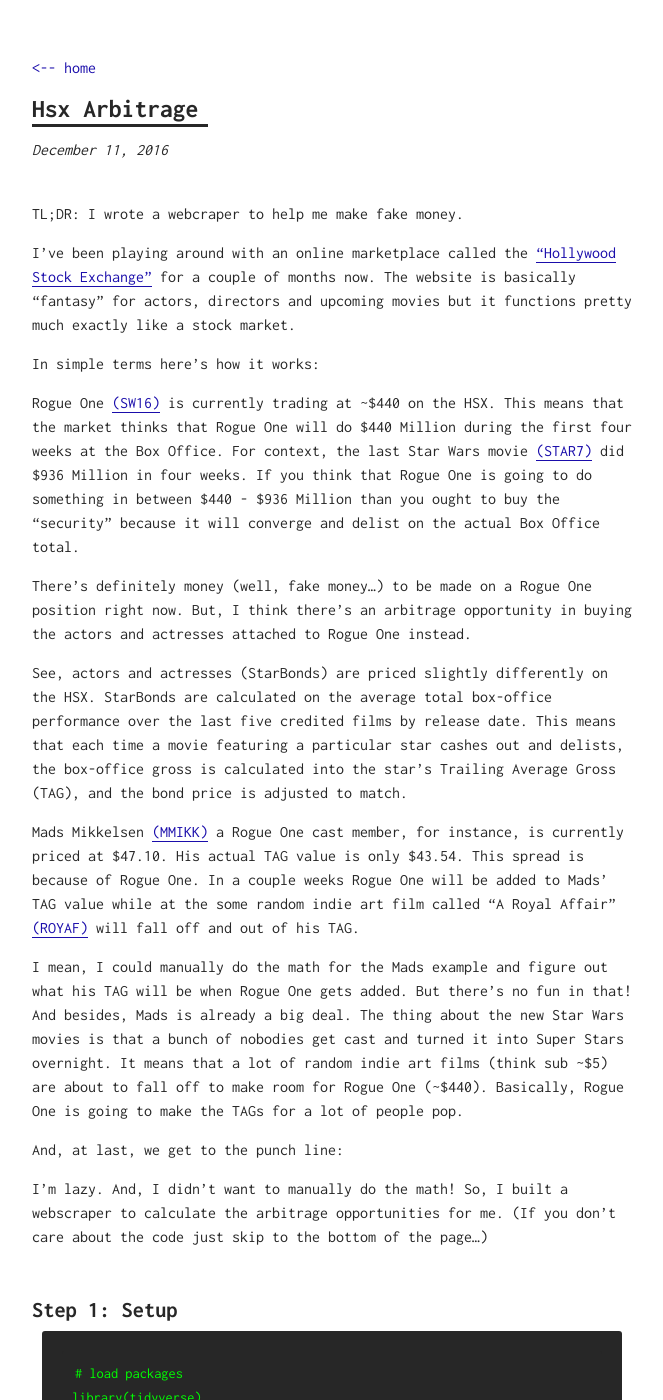
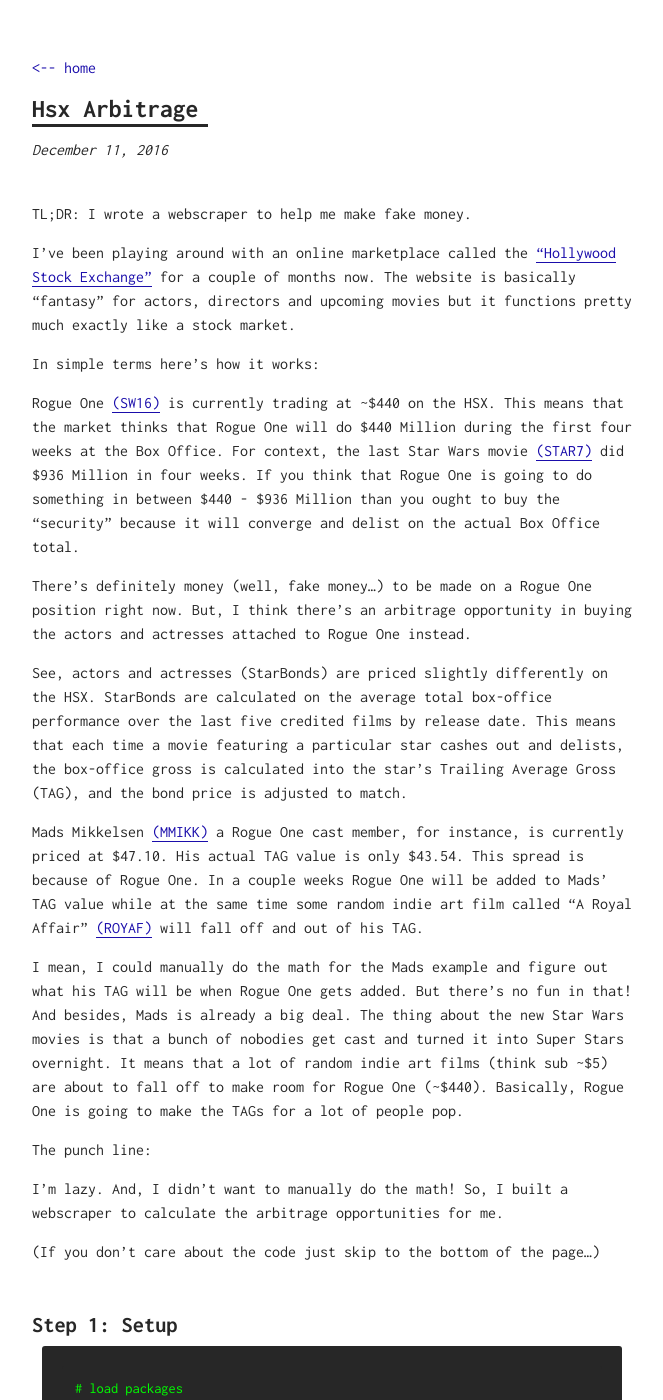
Before and after one commit to maxhumber/maxhumber.com, a Jekyll site: the page built from _posts/2016-12-11-HSX-arbitrage.md, in a window 1280 px wide and 1400 px high. Shown: the whole window, without its empty margins (308-971 px from the left). Built offline with Jekyll 4.4.1, drawn with Linux system fonts in a browser that asks for light colours; our own code applies the rules of GitHub Pages for plain Markdown files.

Commit message:
Spelling mistakes

```diff
--- a/_posts/2016-12-11-HSX-arbitrage.md
+++ b/_posts/2016-12-11-HSX-arbitrage.md
@@ -1,4 +1,4 @@
-TL;DR: I wrote a webcraper to help me make fake money.
+TL;DR: I wrote a webscraper to help me make fake money.
 
 I've been playing around with an online marketplace called the ["Hollywood Stock Exchange"](http://www.hsx.com/) for a couple of months now. The website is basically "fantasy" for actors, directors and upcoming movies but it functions pretty much exactly like a stock market.
 
@@ -10,13 +10,15 @@
 
 See, actors and actresses (StarBonds) are priced slightly differently on the HSX. StarBonds are calculated on the average total box-office performance over the last five credited films by release date. This means that each time a movie featuring a particular star cashes out and delists, the box-office gross is calculated into the star's Trailing Average Gross (TAG), and the bond price is adjusted to match.
 
-Mads Mikkelsen [(MMIKK)](http://www.hsx.com/security/view/MMIKK) a Rogue One cast member, for instance, is currently priced at $47.10. His actual TAG value is only $43.54. This spread is because of Rogue One. In a couple weeks Rogue One will be added to Mads' TAG value while at the some random indie art film called "A Royal Affair" [(ROYAF)](http://www.hsx.com/security/view/ROYAF) will fall off and out of his TAG.
+Mads Mikkelsen [(MMIKK)](http://www.hsx.com/security/view/MMIKK) a Rogue One cast member, for instance, is currently priced at $47.10. His actual TAG value is only $43.54. This spread is because of Rogue One. In a couple weeks Rogue One will be added to Mads' TAG value while at the same time some random indie art film called "A Royal Affair" [(ROYAF)](http://www.hsx.com/security/view/ROYAF) will fall off and out of his TAG.
 
 I mean, I could manually do the math for the Mads example and figure out what his TAG will be when Rogue One gets added. But there's no fun in that! And besides, Mads is already a big deal. The thing about the new Star Wars movies is that a bunch of nobodies get cast and turned it into Super Stars overnight. It means that a lot of random indie art films (think sub ~$5) are about to fall off to make room for Rogue One (~$440). Basically, Rogue One is going to make the TAGs for a lot of people pop.
 
-And, at last, we get to the punch line:
+The punch line:
 
-I'm lazy. And, I didn't want to manually do the math! So, I built a webscraper to calculate the arbitrage opportunities for me. (If you don't care about the code just skip to the bottom of the page...)
+I'm lazy. And, I didn't want to manually do the math! So, I built a webscraper to calculate the arbitrage opportunities for me.
+
+(If you don't care about the code just skip to the bottom of the page...)
 
 Step 1: Setup
 =============
```
